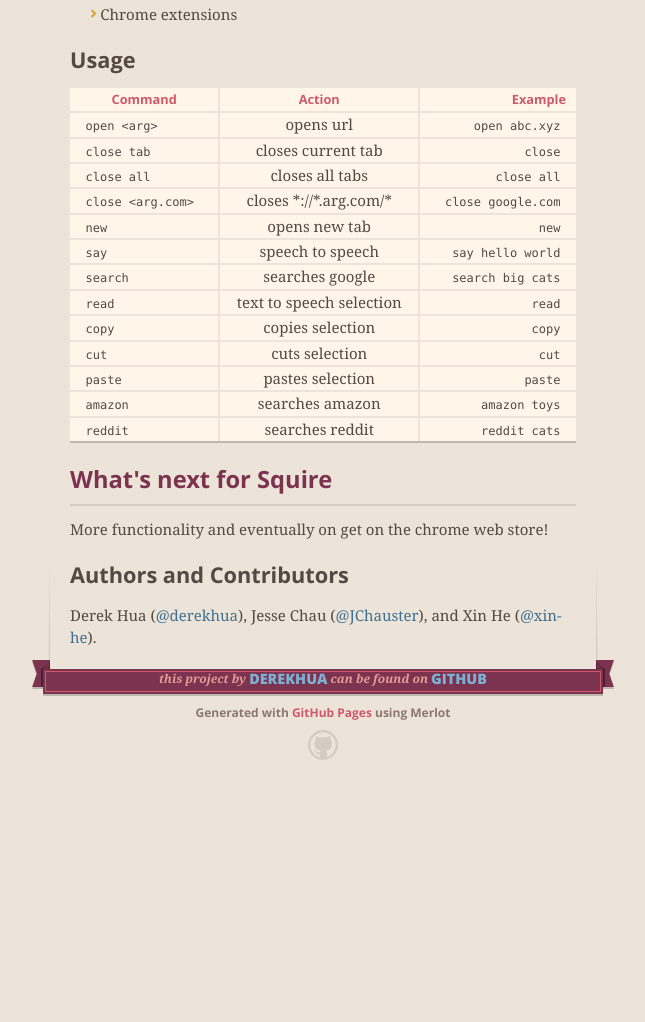
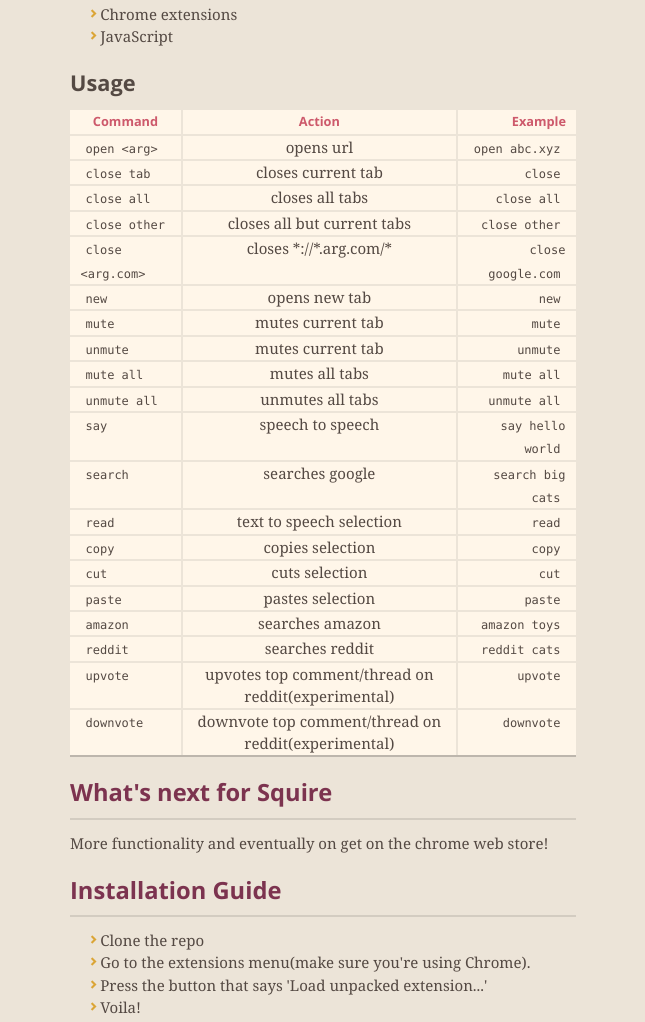
Before and after one commit to derekhua/squire, a plain HTML site: page index.html in a window 1280 px wide. Shown: the part 1043-2065 px from the top of the page, without its empty margins (317-962 px from the left). Before the commit the page ends 1843 px from the top, so only its background shows below. Drawn offline with nearby package versions, Linux system fonts and the light colour scheme.

```diff
--- a/index.html
+++ b/index.html
@@ -80,6 +80,7 @@
 
 <ul>
 <li>Chrome extensions</li>
+<li>JavaScript</li>
 </ul>
 
 <h3>
@@ -110,6 +111,11 @@
 <td align="right"><code>close all</code></td>
 </tr>
 <tr>
+<td><code>close other</code></td>
+<td align="center">closes all but current tabs</td>
+<td align="right"><code>close other</code></td>
+</tr>
+<tr>
 <td><code>close &lt;arg.com&gt;</code></td>
 <td align="center">closes *://*.arg.com/*</td>
 <td align="right"><code>close google.com</code></td>
@@ -118,6 +124,26 @@
 <td><code>new</code></td>
 <td align="center">opens new tab</td>
 <td align="right"><code>new</code></td>
+</tr>
+<tr>
+<td><code>mute</code></td>
+<td align="center">mutes current tab</td>
+<td align="right"><code>mute</code></td>
+</tr>
+<tr>
+<td><code>unmute</code></td>
+<td align="center">mutes current tab</td>
+<td align="right"><code>unmute</code></td>
+</tr>
+<tr>
+<td><code>mute all</code></td>
+<td align="center">mutes all tabs</td>
+<td align="right"><code>mute all</code></td>
+</tr>
+<tr>
+<td><code>unmute all</code></td>
+<td align="center">unmutes all tabs</td>
+<td align="right"><code>unmute all</code></td>
 </tr>
 <tr>
 <td><code>say</code></td>
@@ -159,6 +185,16 @@
 <td align="center">searches reddit</td>
 <td align="right"><code>reddit cats</code></td>
 </tr>
+<tr>
+<td><code>upvote</code></td>
+<td align="center">upvotes top comment/thread on reddit(experimental)</td>
+<td align="right"><code>upvote</code></td>
+</tr>
+<tr>
+<td><code>downvote</code></td>
+<td align="center">downvote top comment/thread on reddit(experimental)</td>
+<td align="right"><code>downvote</code></td>
+</tr>
 </tbody>
 </table>
 
@@ -166,6 +202,16 @@
 <a id="whats-next-for-squire" class="anchor" href="#whats-next-for-squire" aria-hidden="true"><span aria-hidden="true" class="octicon octicon-link"></span></a>What's next for Squire</h2>
 
 <p>More functionality and eventually on get on the chrome web store!</p>
+
+<h2>
+<a id="installation-guide" class="anchor" href="#installation-guide" aria-hidden="true"><span aria-hidden="true" class="octicon octicon-link"></span></a>Installation Guide</h2>
+
+<ul>
+<li>Clone the repo</li>
+<li>Go to the extensions menu(make sure you're using Chrome).</li>
+<li>Press the button that says 'Load unpacked extension...'</li>
+<li>Voila!</li>
+</ul>
 
 <h3>
 <a id="authors-and-contributors" class="anchor" href="#authors-and-contributors" aria-hidden="true"><span aria-hidden="true" class="octicon octicon-link"></span></a>Authors and Contributors</h3>
```
Also changed, not shown: params.json (+1 -1 lines).
